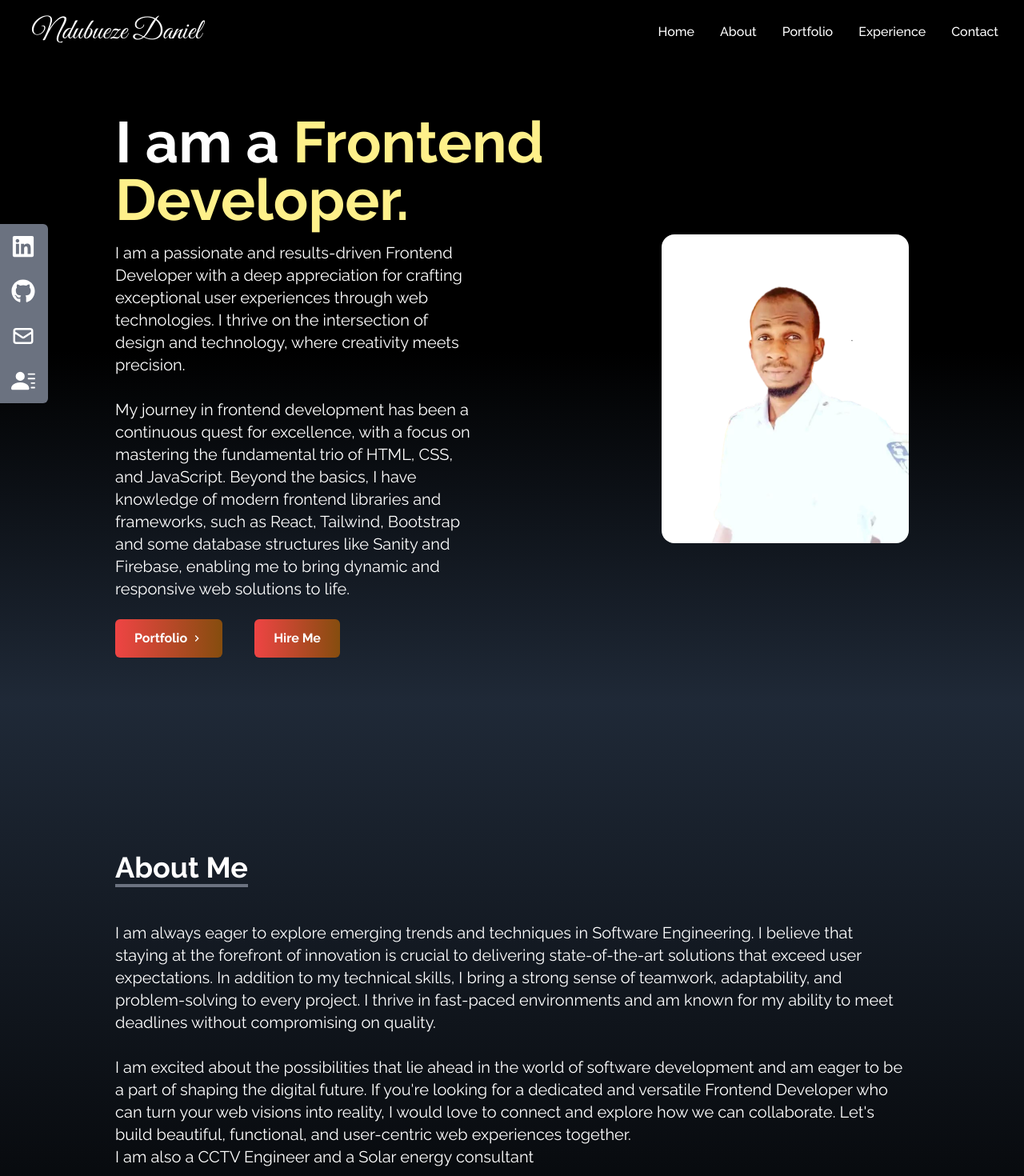
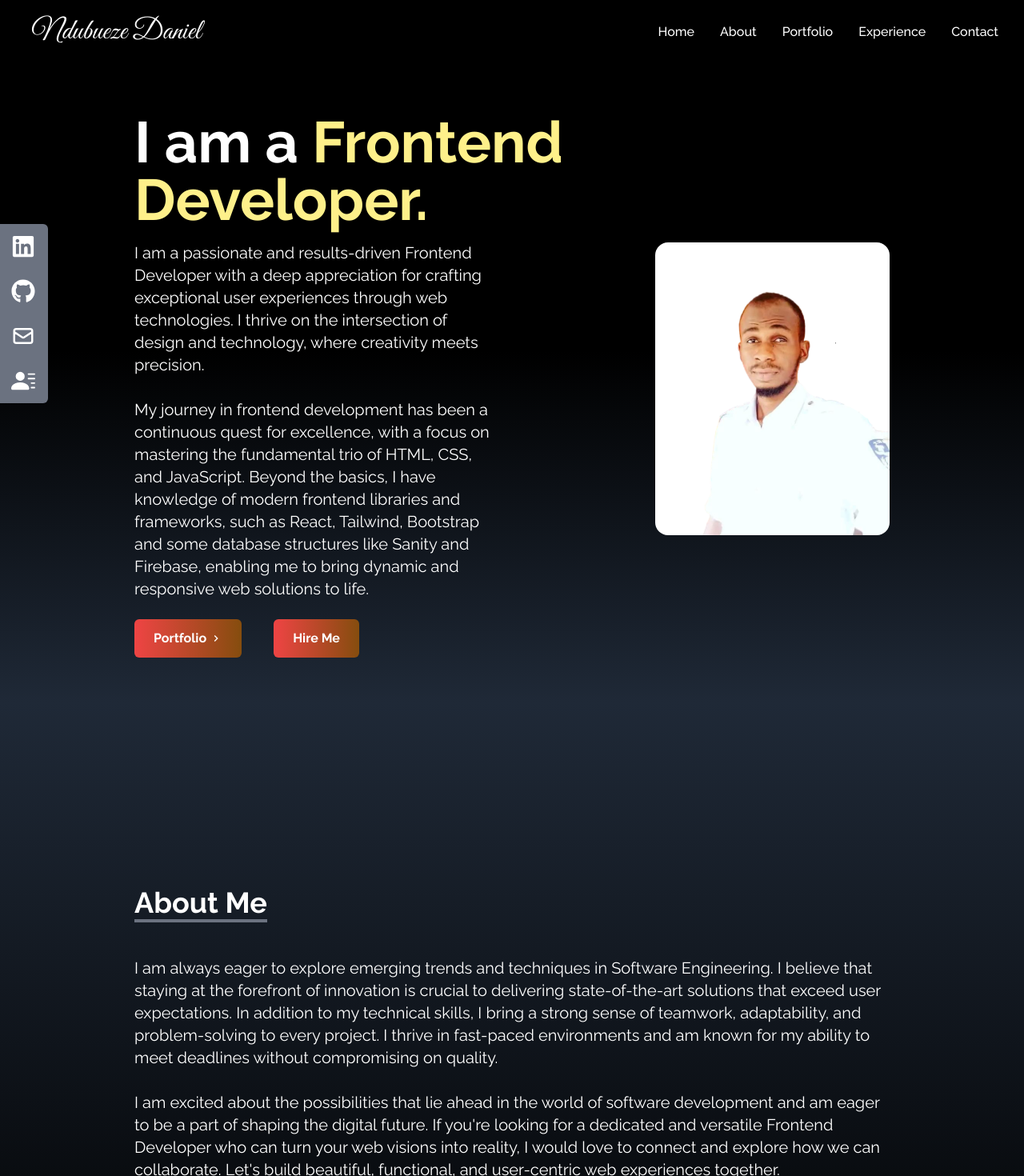
Before and after one commit to Ndu93/My_portfolio, a React (Vite) app: page / in a window 1280 px wide. Shown: the top 1470 px of the page at 80% size. Built offline with nearby package versions, Linux system fonts and the light colour scheme.

Commit message:
new updates

```diff
--- a/src/components/About.jsx
+++ b/src/components/About.jsx
@@ -4,7 +4,7 @@ const About = () => {
   return (
     <div
       name="about"
-      className="w-full bg-gradient-to-b from-gray-800 to-black text-white pt-20 sm:pt-0 p-11 pb-[17rem] sm:pb-0 ">
+      className="w-full bg-gradient-to-b from-gray-800 to-black text-white p-11 pb-[10rem] sm:pb-0 ">
       <div className="max-w-screen-lg p-4 mx-auto flex flex-col justify-center w-full h-screen pb-16">
         <div className="pb-2 mt-4">
           <p className="text-2xl sm:text-4xl font-bold inline border-b-4 border-gray-500">
--- a/src/components/Home.jsx
+++ b/src/components/Home.jsx
@@ -7,7 +7,7 @@ const home = () => {
   return (
     <div
       name="home"
-      className="w-full bg-gradient-to-b from-black via-black to-gray-800 pt-[50px] md:pt-8 p-6 pb-[22rem] sm:pb-0">
+      className="w-full bg-gradient-to-b from-black via-black to-gray-800 pt-[50px] md:pt-8 p-6 pb-[10rem] sm:pb-0">
       <div className="max-w-screen-lg w-full mx-auto flex flex-col gap-12 items-center justify-center pb-12 px-4 md:flex-row pt-[110px]">
         <div className="flex flex-col justify-center h-full max-w">
           <h2 className="text-2xl sm:text-7xl font-bold text-white">
@@ -39,9 +39,7 @@ const home = () => {
               </span>
             </Link>
 
-            <a
-              href="/public/NdubuezedanielResume.pdf"
-              download="NdubuezedanielResume">
+            <a href="/NdubuezedanielResume.pdf" download="NdubuezedanielResume">
               <button
                 type="button"
                 className="text-white sm:font-bold w-fit px-3 sm:px-6 py-3 my-2 flex items-center rounded-md bg-gradient-to-r from-red-500 to-yellow-800 cursor-pointer hover:scale-110 duration-300">
--- a/src/components/Portfolio.jsx
+++ b/src/components/Portfolio.jsx
@@ -44,7 +44,7 @@ const Portfolio = () => {
   return (
     <div
       name="portfolio"
-      className="bg-gradient-to-b from-black to-gray-800 w-full  text-white px-6 sm:px-0 pb-12 pt-40 md:pt-0 h-full">
+      className="bg-gradient-to-b from-black to-gray-800 w-full  text-white px-6 sm:px-0 pb-12 pt-10 sm:pt-0 h-full">
       <div className="max-w-screen-lg p-4 mx-auto flex flex-col justify-center w-full h-full">
         <div className="pb-8 ">
           <p className="text-2xl sm:text-4xl font-bold inline border-b-4 border-gray-500">
--- a/tailwind.config.js
+++ b/tailwind.config.js
@@ -4,6 +4,12 @@ export default {
     "./index.html",
     "./src/**/*.{js,ts,jsx,tsx}",],
   theme: {
+    screens: {
+      sm: "480px",
+      md: "768px",
+      lg: "976px",
+      xl:"1440px"
+    },
     extend: {},
     fontFamily: {
       vibes: ["Great Vibes"],
```
